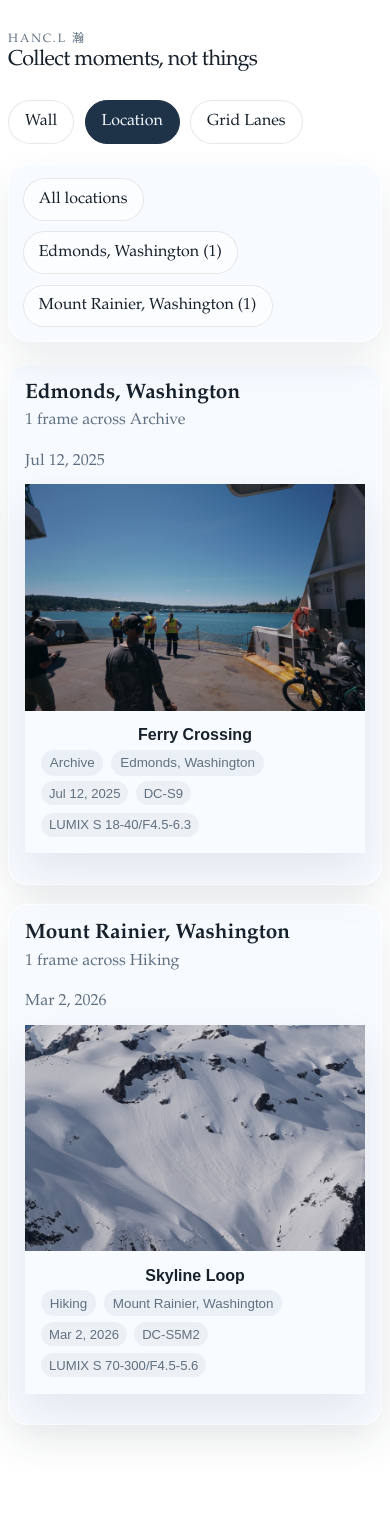
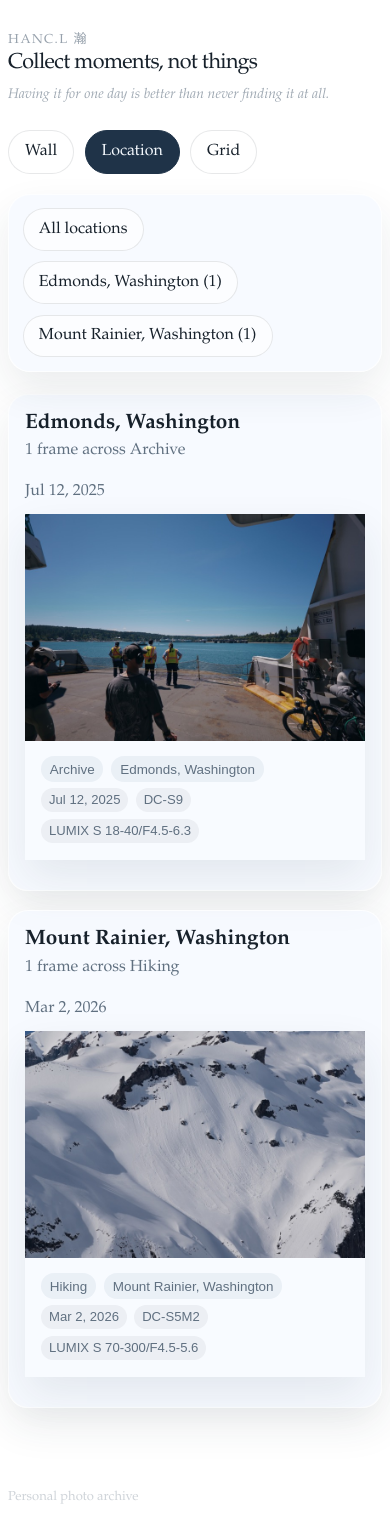
Before and after one commit to hancll/Gallery, a plain HTML site: page location/index.html in a window 390 px wide. Before the commit the page ends 1473 px from the top, so only its background shows below. Drawn offline with Linux system fonts and the light colour scheme.

Commit message:
Refine gallery typography and footer layout

```diff
--- a/app.js
+++ b/app.js
@@ -4,6 +4,7 @@
   const page = document.body.dataset.page || "home";
   const headerRoot = document.querySelector("#site-header");
   const mainRoot = document.querySelector("#page-main");
+  const footerRoot = document.querySelector("#site-footer");
   const routes = new Set(["location", "grid-lanes"]);
   const exifCachePrefix = "gallery-exif:";
   const sizeCachePrefix = "gallery-size:";
@@ -530,24 +531,24 @@
             </div>
           `
         : "";
-    const titleMarkup = !isCompact && photo.displayTitle ? `<h3>${escapeHtml(photo.displayTitle)}</h3>` : "";
+    const titleMarkup = !isCompact && photo.displayTitle ? `<h3 class="photo-title">${escapeHtml(photo.displayTitle)}</h3>` : "";
     const storyMarkup = !isCompact && photo.story ? `<p>${escapeHtml(photo.story)}</p>` : "";
     const detailsMarkup = !isCompact && !hideTags && metadata ? `<div class="photo-details" aria-label="Photo metadata">${metadata}</div>` : "";
-    const copyMarkup = isCompact
-      ? ""
-      : `
-          <div class="photo-copy">
-            ${titleMarkup}
-            ${metaMarkup}
-            ${storyMarkup}
-            ${detailsMarkup}
-          </div>
-        `;
+    const bodyMarkup = [metaMarkup, storyMarkup, detailsMarkup].filter(Boolean).join("");
+    const copyMarkup =
+      !isCompact && bodyMarkup
+        ? `
+            <div class="photo-copy">
+              ${bodyMarkup}
+            </div>
+          `
+        : "";
 
     return `
       <article class="${cardClass}" style="--ratio: ${ratio}" data-index="${index}" data-width="${photo.width}" data-height="${photo.height}">
         <button type="button" class="photo-trigger" data-index="${index}" aria-label="Open ${escapeHtml(photo.displayTitle)}">
           <div class="photo-frame">
+            ${titleMarkup}
             <img
               src="${escapeHtml(thumbnailCandidates[0])}"
               alt="${escapeHtml(photo.alt)}"
@@ -569,16 +570,26 @@
     headerRoot.innerHTML = `
       <div class="topbar">
         <a class="brand" href="${homeHref()}">
-          <span class="brand-mark">${escapeHtml(site.owner || "Personal Archive")}</span>
+          <span class="hero-name">${escapeHtml(site.owner || "Personal Archive")}</span>
           <span class="brand-name">${escapeHtml(site.title || "Gallery")}</span>
-          <span class="brand-subtitle">${escapeHtml(site.subtitle || "")}</span>
+          <span class="brand-quote">${escapeHtml(site.quote || "")}</span>
         </a>
         <nav class="topnav" aria-label="Views">
           <a href="${homeHref()}" ${page === "home" ? 'aria-current="page"' : ""}>Wall</a>
           <a href="${pageHref("location")}" ${page === "location" ? 'aria-current="page"' : ""}>Location</a>
-          <a href="${pageHref("grid-lanes")}" ${page === "grid-lanes" ? 'aria-current="page"' : ""}>Grid Lanes</a>
+          <a href="${pageHref("grid-lanes")}" ${page === "grid-lanes" ? 'aria-current="page"' : ""}>Grid</a>
         </nav>
       </div>
+    `;
+  }
+
+  function renderFooter() {
+    if (!footerRoot) {
+      return;
+    }
+
+    footerRoot.innerHTML = `
+      <p class="site-footer-subtitle">${escapeHtml(site.subtitle || "")}</p>
     `;
   }
 
@@ -630,7 +641,7 @@
             (group) => `
               <section class="year-group">
                 <div class="year-group-header">
-                  <h2>${escapeHtml(group.year)}</h2>
+                  <h2>- ${escapeHtml(group.year)} -</h2>
                 </div>
                 <div class="masonry-grid">
                   ${group.items.map((photo) => createPhotoCard(photo, photo.index, "photo-card", { hideTags: true })).join("")}
@@ -919,6 +930,7 @@
 
   async function init() {
     renderHeader();
+    renderFooter();
 
     if (!photos.length) {
       createEmptyState();
--- a/location/index.html
+++ b/location/index.html
@@ -14,6 +14,7 @@
     <div class="site-shell">
       <header id="site-header"></header>
       <main id="page-main"></main>
+      <footer id="site-footer"></footer>
     </div>
     <noscript>
       <p class="noscript-banner">
--- a/photos.js
+++ b/photos.js
@@ -1,6 +1,8 @@
 window.GALLERY_SITE = {
   title: "Collect moments, not things",
-  owner: "Hanc.L 瀚",
+  quote: "Having it for one day is better than never finding it at all.",
+  subtitle: "Personal photo archive",
+  owner: "HANC.L 瀚",
 };
 
 // For JPEG files, timestamp/camera/lens can be read from EXIF automatically.
@@ -16,7 +18,7 @@ window.GALLERY_PHOTOS = [
   },
   {
     src: "photos/P1000114.jpeg",
-    title: "Ferry Crossing",
+    title: "轮渡",
     location: "Edmonds, Washington",
   },
 ];
--- a/styles.css
+++ b/styles.css
@@ -48,6 +48,27 @@ a {
   padding: 1rem 0 3rem;
 }
 
+#site-footer {
+  margin-top: 80px;
+  font-size: 13px;
+  opacity: 0.55;
+}
+
+.site-signature {
+  margin: 0;
+  color: var(--muted);
+  font-size: inherit;
+  opacity: inherit;
+}
+
+.site-footer-subtitle {
+  margin: 0.2rem 0 0;
+  color: var(--muted);
+  font-size: inherit;
+  line-height: 1.5;
+  opacity: inherit;
+}
+
 .noscript-banner {
   width: var(--content-width);
   margin: 0 auto 2rem;
@@ -74,9 +95,10 @@ a {
   max-width: 44rem;
 }
 
-.brand-mark {
-  font-size: 0.75rem;
-  letter-spacing: 0.16em;
+.hero-name {
+  font-size: 13px;
+  letter-spacing: 0.12em;
+  opacity: 0.65;
   text-transform: uppercase;
   color: var(--muted);
 }
@@ -88,12 +110,14 @@ a {
   white-space: nowrap;
 }
 
-.brand-subtitle {
+.brand-quote {
   color: var(--muted);
-  font-size: 0.98rem;
+  font-size: 14px;
   line-height: 1.5;
   max-width: 54ch;
   font-style: italic;
+  opacity: 0.6;
+  margin-top: 6px;
 }
 
 .topnav {
@@ -295,11 +319,23 @@ a {
 }
 
 .photo-frame {
+  position: relative;
   overflow: hidden;
   aspect-ratio: var(--ratio, 4 / 5);
   background:
     linear-gradient(135deg, rgba(255, 255, 255, 0.18), transparent),
     #d9d2c8;
+}
+
+.photo-frame::after {
+  content: "";
+  position: absolute;
+  inset: auto 0 0;
+  height: 38%;
+  background: linear-gradient(180deg, rgba(23, 33, 43, 0), rgba(23, 33, 43, 0.58));
+  opacity: 0;
+  pointer-events: none;
+  transition: opacity 220ms ease;
 }
 
 .photo-frame img {
@@ -309,11 +345,42 @@ a {
   transition: transform 260ms ease;
 }
 
+.photo-title {
+  position: absolute;
+  left: 0.9rem;
+  right: 0.9rem;
+  bottom: 0.85rem;
+  z-index: 1;
+  margin: 0;
+  color: #ffffff;
+  font-size: 1rem;
+  line-height: 1.2;
+  text-align: center;
+  text-shadow: 0 1px 10px rgba(0, 0, 0, 0.22);
+  font-family: "Inter", sans-serif;
+  font-weight: 500;
+  letter-spacing: 0.02em;
+  opacity: 0;
+  transform: translateY(6px);
+  transition: opacity 220ms ease, transform 220ms ease;
+}
+
 .photo-card:hover .photo-frame img,
 .photo-card:focus-within .photo-frame img,
 .lane-card:hover .photo-frame img,
 .lane-card:focus-within .photo-frame img {
   transform: scale(1.025);
+}
+
+.photo-card:hover .photo-frame::after,
+.photo-card:focus-within .photo-frame::after {
+  opacity: 1;
+}
+
+.photo-card:hover .photo-title,
+.photo-card:focus-within .photo-title {
+  opacity: 1;
+  transform: translateY(0);
 }
 
 .photo-copy {
@@ -670,7 +737,7 @@ a {
     max-width: none;
   }
 
-  .brand-subtitle {
+  .brand-quote {
     max-width: none;
   }
 
```
Also changed, not shown: grid-lanes/index.html (+1 -0 lines), index.html (+1 -0 lines).
